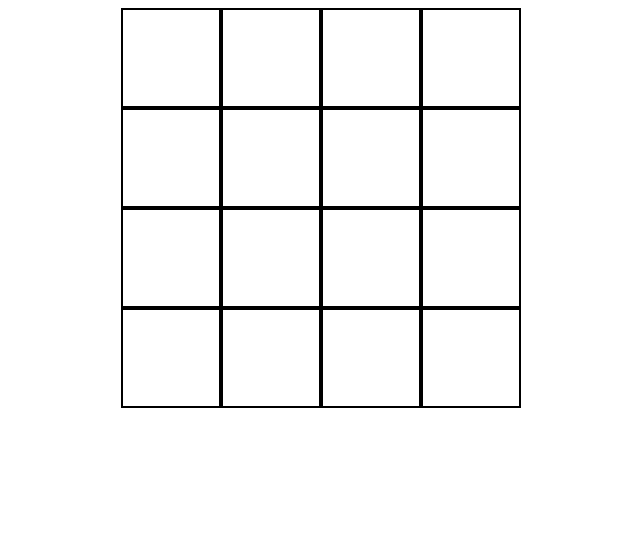
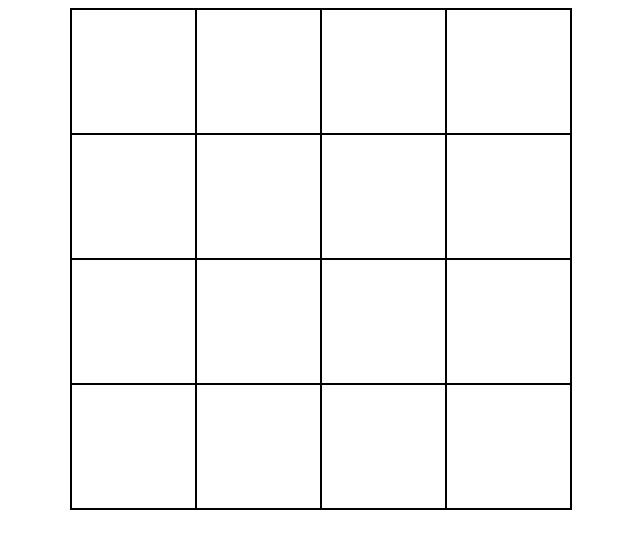
Before and after one commit to RoyalF4/odin-etch-a-sketch, a plain HTML site: page index.html in a window 1280 px wide. Shown: the whole page, without its empty margins (319-959 px from the left). Drawn offline with Linux system fonts and the light colour scheme.

Commit message:
create a function to build the grid for any size

```diff
--- a/app.js
+++ b/app.js
@@ -1,12 +1,28 @@
 const container = document.querySelector('.container');
+const containerSize = 500;
+let gridSize = 4;
 
-for(let i = 0; i < 16; i++) {
-    const div = document.createElement('div');
-    div.classList.add(`'grid${i + 1}'`);
+function createGrid(containerSize, gridSize) {
 
-    div.addEventListener('mouseover', () => {
-        div.style.backgroundColor = 'black';
-    });
+    const container = document.querySelector('.container');
 
-    container.appendChild(div);
+    // fit container with grid size
+    container.style.width = Math.floor((containerSize / gridSize) * gridSize);
+    container.style.height = Math.floor((containerSize / gridSize) * gridSize);
+
+    // create grid
+    for(let i = 0; i < Math.pow(gridSize, 2); i++) {
+        const div = document.createElement('div');
+
+        div.style.width = `${Math.floor(containerSize / gridSize)}px`;
+        div.style.height = `${Math.floor(containerSize / gridSize)}px`;
+
+        div.addEventListener('mouseover', () => {
+            div.style.backgroundColor = 'black';
+        });
+
+        container.appendChild(div);
+    }
 }
+
+createGrid(containerSize, gridSize);
--- a/styles.css
+++ b/styles.css
@@ -6,12 +6,11 @@ body {
 .container {
     display: flex;
     flex-wrap: wrap;
-    width: 400px;
+    width: 500px;
+    border: 1px solid black;
 }
 
 .container > div {
-    border: 2px solid black;
-    width: 100px;
-    height: 100px;
+    border: 1px solid black;
     box-sizing: border-box;
 }
```
